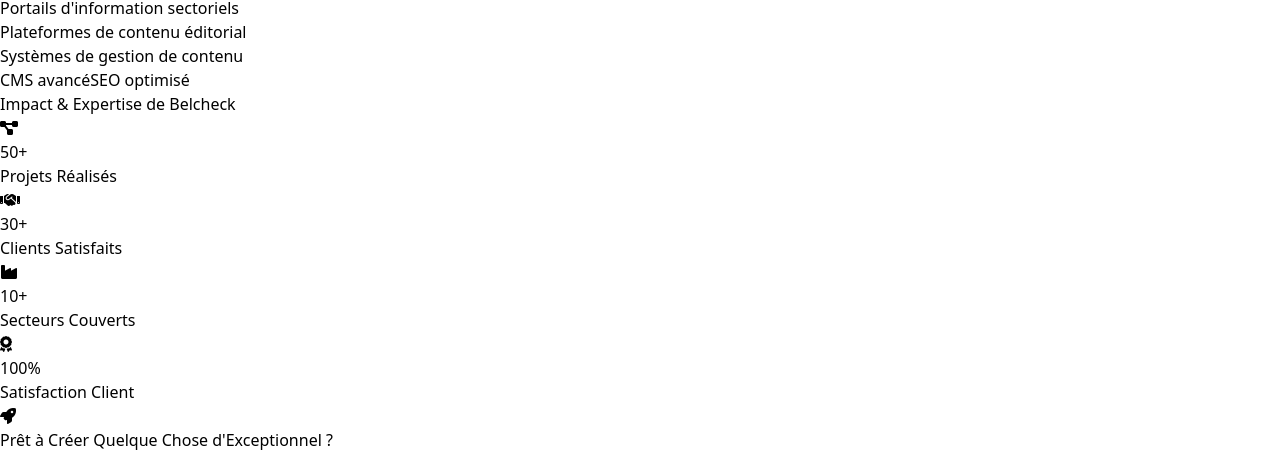
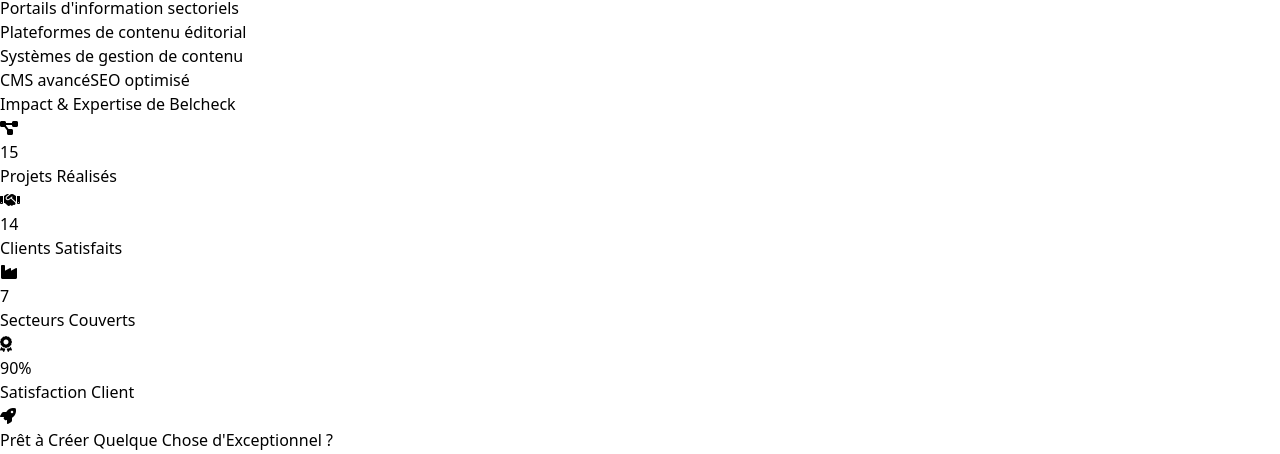
Before and after one commit to EMMADEKO10/emmanueldeko, an Angular app: page /projects in a window 1280 px wide. Shown: the part 1594-2048 px from the top of the page. Built offline with nearby package versions, Linux system fonts and the light colour scheme.

Commit message:
\fix: Use dynamic statistics from TypeScript instead of hardcoded HTML values"

```diff
--- a/src/app/components/projects/projects.component.html
+++ b/src/app/components/projects/projects.component.html
@@ -270,36 +270,13 @@
       </h2>
 
       <div class="grid grid-cols-2 lg:grid-cols-4 gap-8">
-        <div class="text-center group">
-          <div class="w-20 h-20 bg-gradient-to-r from-blue-500 to-cyan-500 rounded-2xl flex items-center justify-center mx-auto mb-4 group-hover:scale-110 transition-transform duration-300">
-            <i class="fas fa-project-diagram text-white text-2xl"></i>
+        <div *ngFor="let stat of statistics" class="text-center group">
+          <div class="w-20 h-20 rounded-2xl flex items-center justify-center mx-auto mb-4 group-hover:scale-110 transition-transform duration-300"
+               [ngClass]="'bg-gradient-to-r ' + stat.gradient">
+            <i [class]="stat.icon + ' text-white text-2xl'"></i>
           </div>
-          <div class="text-4xl font-bold text-blue-400 mb-2">50+</div>
-          <div class="text-gray-300">Projets Réalisés</div>
-        </div>
-
-        <div class="text-center group">
-          <div class="w-20 h-20 bg-gradient-to-r from-green-500 to-emerald-500 rounded-2xl flex items-center justify-center mx-auto mb-4 group-hover:scale-110 transition-transform duration-300">
-            <i class="fas fa-handshake text-white text-2xl"></i>
-          </div>
-          <div class="text-4xl font-bold text-green-400 mb-2">30+</div>
-          <div class="text-gray-300">Clients Satisfaits</div>
-        </div>
-
-        <div class="text-center group">
-          <div class="w-20 h-20 bg-gradient-to-r from-purple-500 to-pink-500 rounded-2xl flex items-center justify-center mx-auto mb-4 group-hover:scale-110 transition-transform duration-300">
-            <i class="fas fa-industry text-white text-2xl"></i>
-          </div>
-          <div class="text-4xl font-bold text-purple-400 mb-2">10+</div>
-          <div class="text-gray-300">Secteurs Couverts</div>
-        </div>
-
-        <div class="text-center group">
-          <div class="w-20 h-20 bg-gradient-to-r from-yellow-500 to-orange-500 rounded-2xl flex items-center justify-center mx-auto mb-4 group-hover:scale-110 transition-transform duration-300">
-            <i class="fas fa-award text-white text-2xl"></i>
-          </div>
-          <div class="text-4xl font-bold text-yellow-400 mb-2">100%</div>
-          <div class="text-gray-300">Satisfaction Client</div>
+          <div class="text-4xl font-bold mb-2" [ngClass]="stat.color">{{stat.value}}</div>
+          <div class="text-gray-300">{{stat.label}}</div>
         </div>
       </div>
     </div>
```
